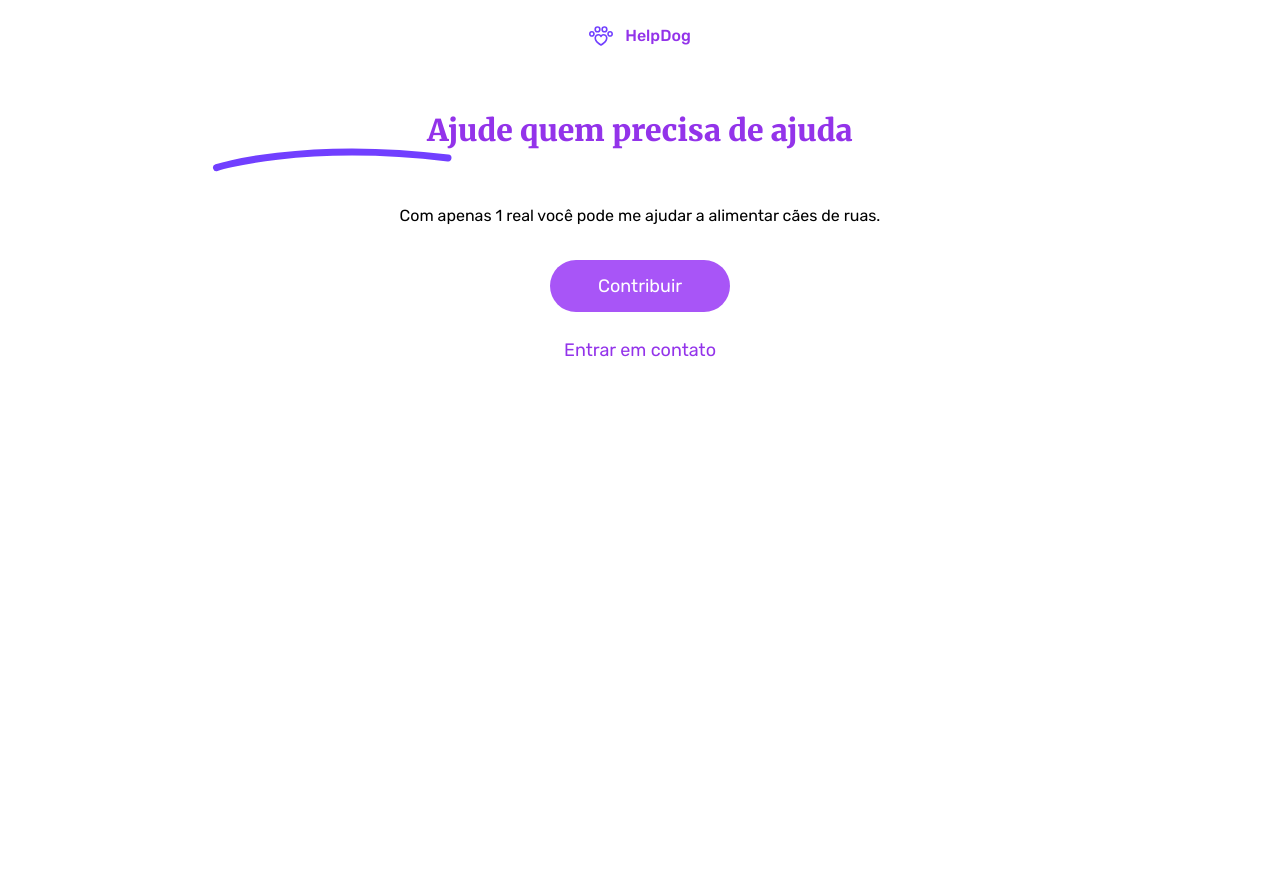
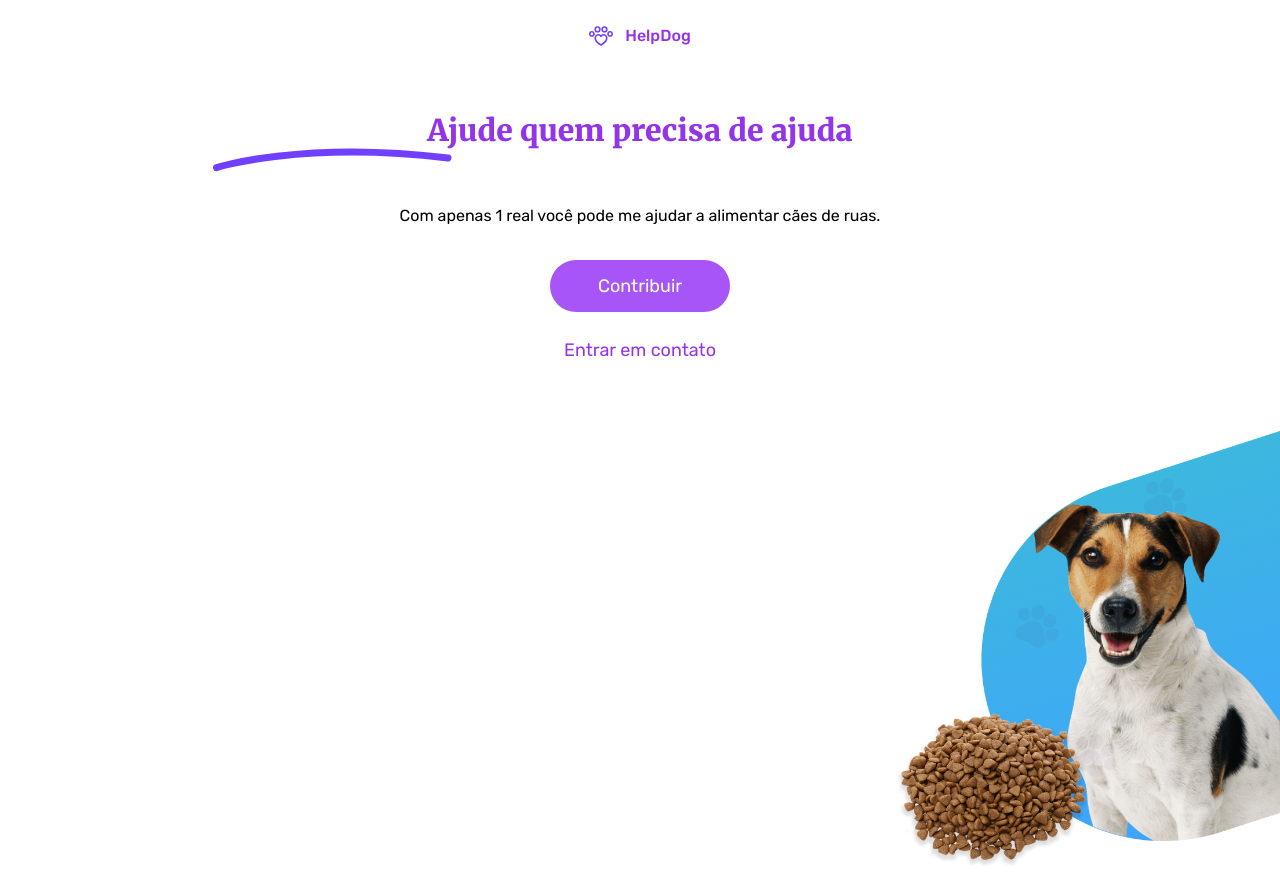
Before and after one commit to joaohenrik03/help-dog, a React (Vite) app: page / in a window 1280 px wide. Before the commit the page ends 800 px from the top, so only its background shows below. Built offline with nearby package versions, Linux system fonts and the light colour scheme.

Commit message:
Changed background image and added to page

```diff
--- a/src/App.tsx
+++ b/src/App.tsx
@@ -1,4 +1,5 @@
 import { Logo } from './components/Logo';
+import DogBgImg from './assets/dog-bg.png';
 
 export function App() {
   return (
@@ -33,7 +34,9 @@ export function App() {
           </div>
         </main>
       </div>
-      <div>
+
+      <div className='min-w-screen flex justify-end'>
+        <img src={DogBgImg} alt="Foto de um cachorro com um monte de ração na sua frente" className='max-w-[400px] block' />
       </div>
     </div>
   )
```
Also changed, not shown: src/assets/dog-bg.png (added).
